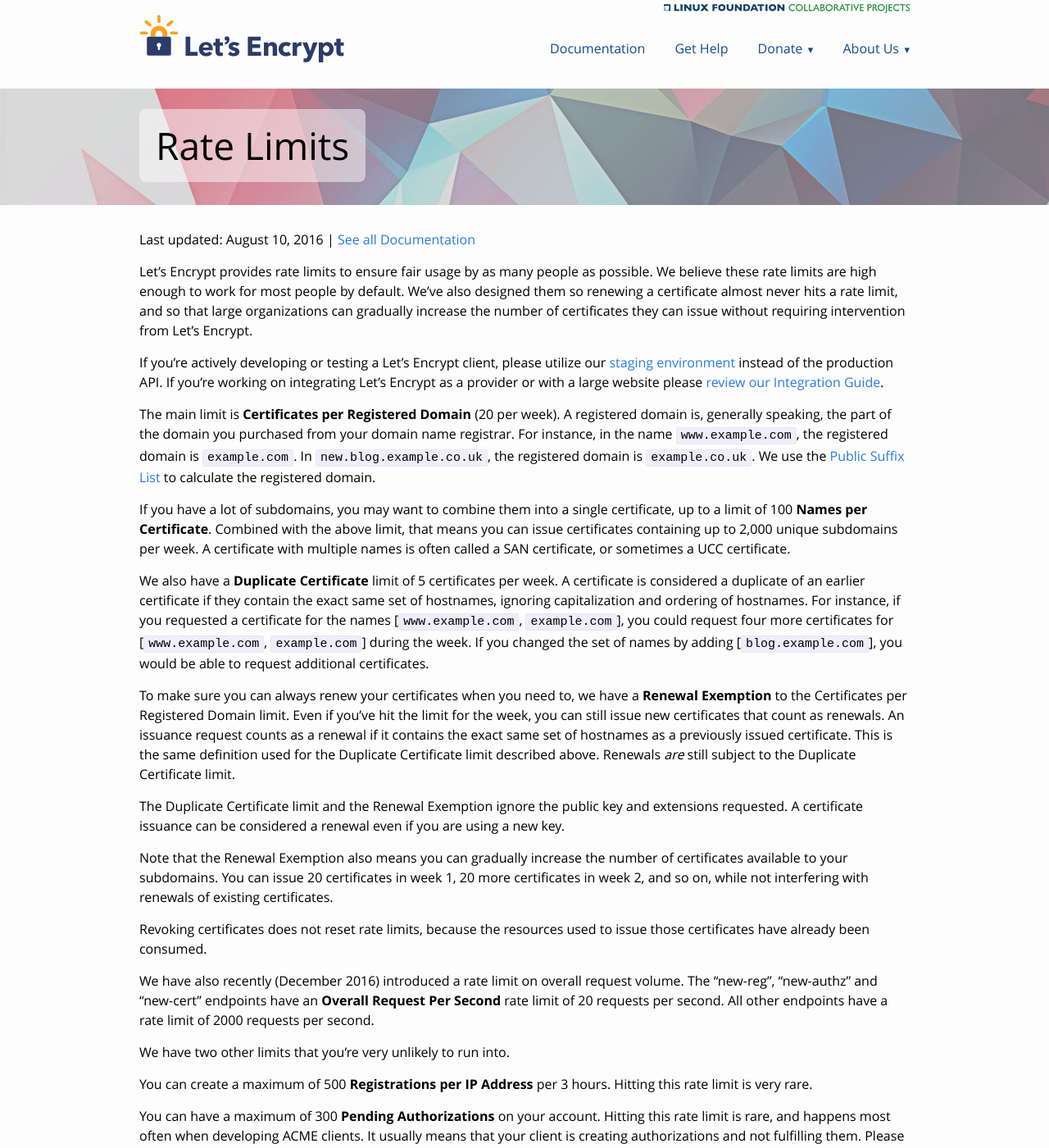
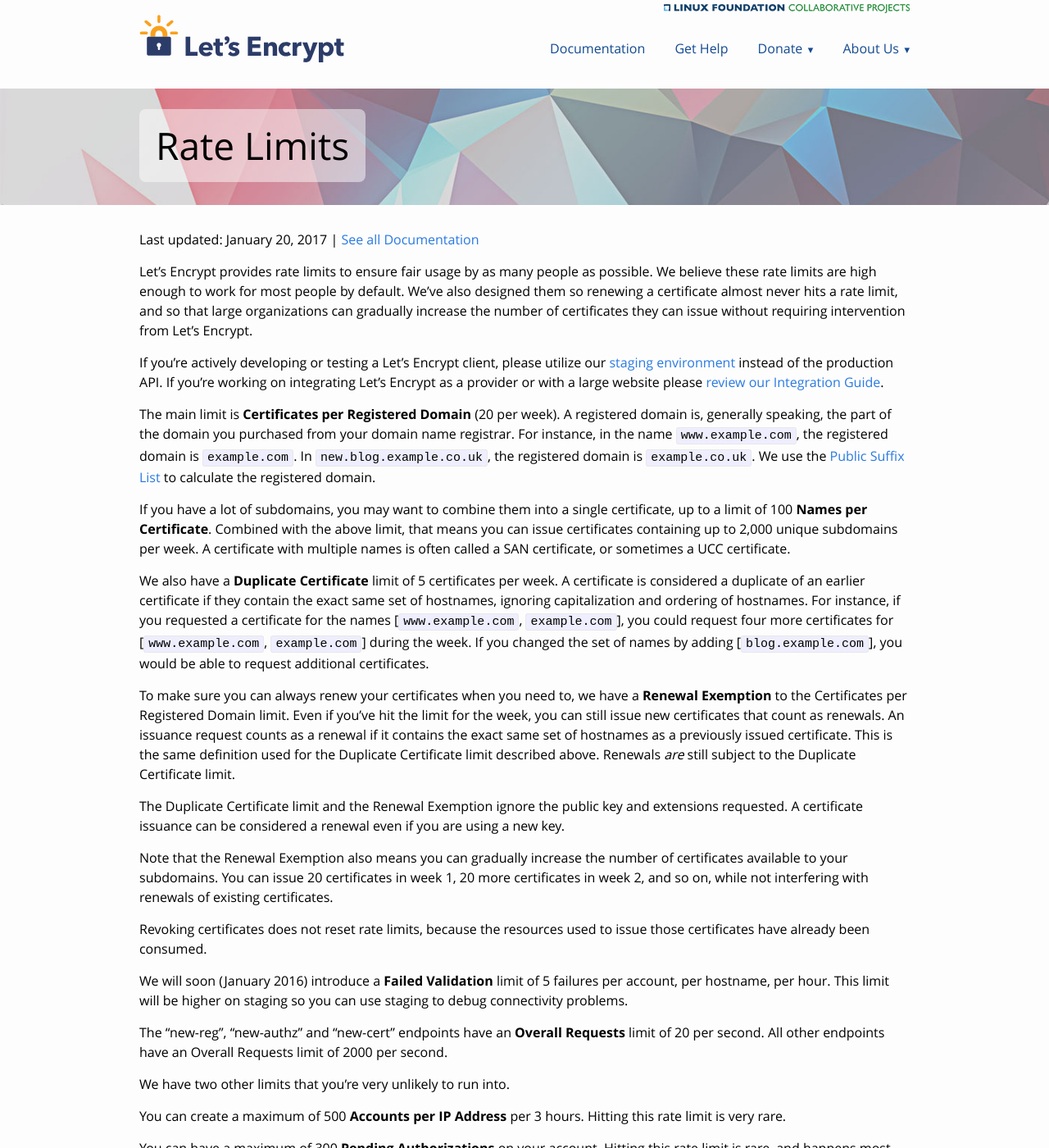
Before and after one commit to snowman1120/website, a Jekyll site: the page built from docs/rate-limits.md, in a window 1280 px wide and 1400 px high. Shown: the whole window at 82% size. Built offline with Jekyll 4.4.1, drawn with Linux system fonts in a browser that asks for light colours.

Commit message:
Add Failed Validations to rate limits page. (#125)
Also, remove "recent" comment from Overall Requests and tighten up the language
a little to match the other stanzas.

```diff
--- a/docs/rate-limits.md
+++ b/docs/rate-limits.md
@@ -3,7 +3,7 @@ layout: page
 title: Rate Limits
 permalink: /docs/rate-limits/
 top_graphic: 1
-date: 2016-08-10T00:00
+date: 2017-01-20T00:00
 ---
 
 Last updated: {{ page.date | date: "%B %d, %Y" }} \| [See all Documentation](/docs/)
@@ -63,14 +63,17 @@ renewals of existing certificates.
 Revoking certificates does not reset rate limits, because the resources used to
 issue those certificates have already been consumed.
 
-We have also recently (December 2016) introduced a rate limit on overall request
-volume. The "new-reg", "new-authz" and "new-cert" endpoints have an **Overall
-Request Per Second** rate limit of 20 requests per second. All other endpoints
-have a rate limit of 2000 requests per second.
+We will soon (January 2016) introduce a **Failed Validation** limit of 5 failures
+per account, per hostname, per hour. This limit will be higher on staging so you
+can use staging to debug connectivity problems.
+
+The "new-reg", "new-authz" and "new-cert" endpoints have an **Overall
+Requests** limit of 20 per second. All other endpoints have an Overall Requests
+limit of 2000 per second.
 
 We have two other limits that you're very unlikely to run into.
 
-You can create a maximum of 500 **Registrations per IP Address** per 3 hours.
+You can create a maximum of 500 **Accounts per IP Address** per 3 hours.
 Hitting this rate limit is very rare.
 
 You can have a maximum of 300 **Pending Authorizations** on your account. Hitting
```
Also changed, not shown: docs/staging-environment.md (+2 -1 lines).
